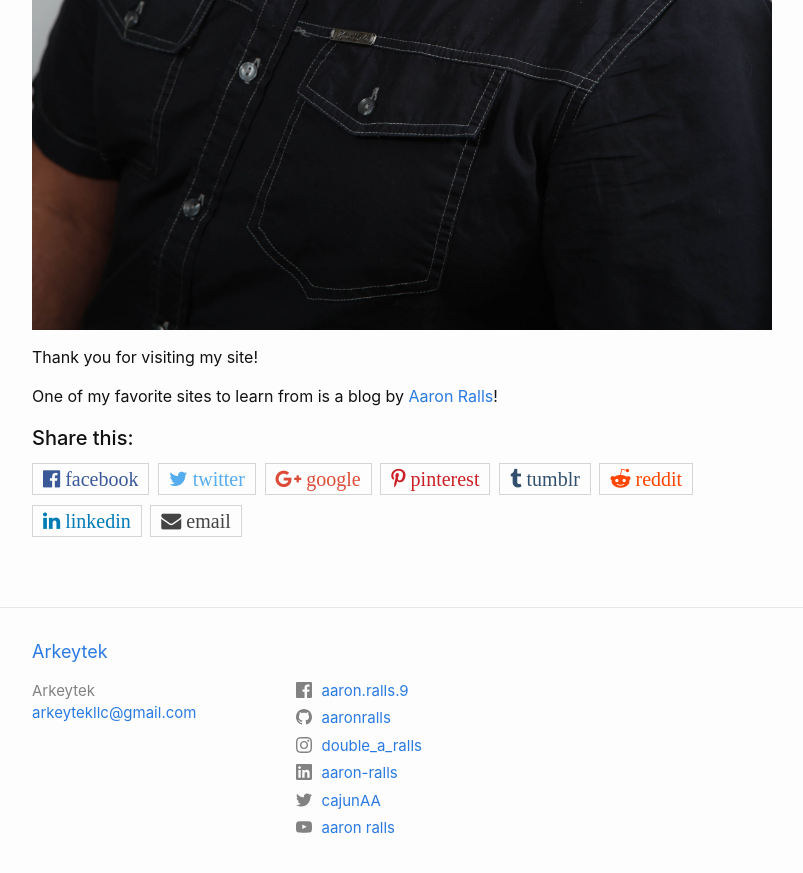
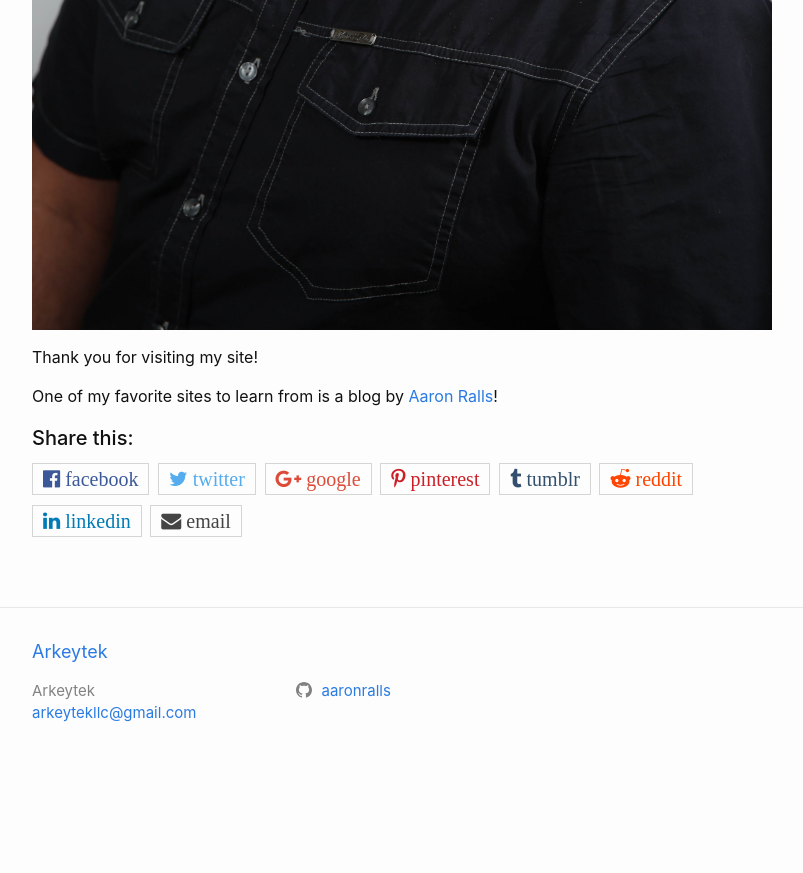
Before and after one commit to rahulambhore3/rahulambhore3.github.io, a Jekyll site: the page built from about.md, in a window 1280 px wide and 900 px high, scrolled down 944 px. Shown: the top 873 px of the window, without its empty margins (238-1041 px from the left). Built offline with Jekyll 4.4.1, drawn with Linux system fonts in a browser that asks for light colours; after the commit the page ends 1729 px from its top, so only the background shows below that; part of the change alters nothing that is shown.

Commit message:
made generic

```diff
--- a/_config.yml
+++ b/_config.yml
@@ -16,27 +16,27 @@
 locale: en
 title: Arkeytek
 title_separator: '-'
-title_image: /assets/images/header/header.jpg
-twitter_title_image: /assets/images/header/header.jpg
+#title_image: /assets/images/header/header.jpg
+#twitter_title_image: /assets/images/header/header.jpg
 name: Aaron Ralls
 email: arkeytekllc@gmail.com
 description: >- # this means to ignore newlines until "baseurl:"
 repository: "aaronralls/aaronralls.github.io"
 baseurl: "" # the subpath of your site, e.g. /blog
-url: "https://arkeytek.com" # the base hostname & protocol for your site, e.g. http://example.com
+url: "https://arkeytek.com" # the base hostname & protocol for your site, e.g. http://example.com or https://aaronralls.github.io
 prod_url: "https://arkeytek.com"
-twitter_username: cajunAA
+#twitter_username: cajunAA
 github_username:  aaronralls
-facebook_username: aaron.ralls.9
-facebook_APPID: 579521919053592
-linkedin_username: aaron-ralls
-stackoverflow_username: aaronR
-instagram_username: double_a_ralls
-youtube_channel: UCOi8VW2MisYv8u1Qx7MFa5A
-youtube_channel_name: aaron ralls
+#facebook_username: aaron.ralls.9
+#facebook_APPID:
+#linkedin_username: aaron-ralls
+#stackoverflow_username: aaronR
+#instagram_username: double_a_ralls
+#youtube_channel:
+#youtube_channel_name:
 words_per_minute: 200
-google_analytics: UA-58149846-3
-facebook_pixel: 359995938150048
+#google_analytics: UA-58149846-3
+#facebook_pixel: 359995938150048
 #include: ["_pages"]
 
 header_pages:
@@ -57,11 +57,6 @@ defaults:
       read_time: true
       related: true
       permalink: '/:year/:month/:day/:title'
-  - scope:
-      path: ""
-      type: "authors"
-    values:
-      layout: "author"
   - scope:
       path: ""
     values:
@@ -96,6 +91,3 @@ plugins:
 #  - jekyll-paginate
 
 #Collections
-collections:
-  authors:
-    output: true
```
